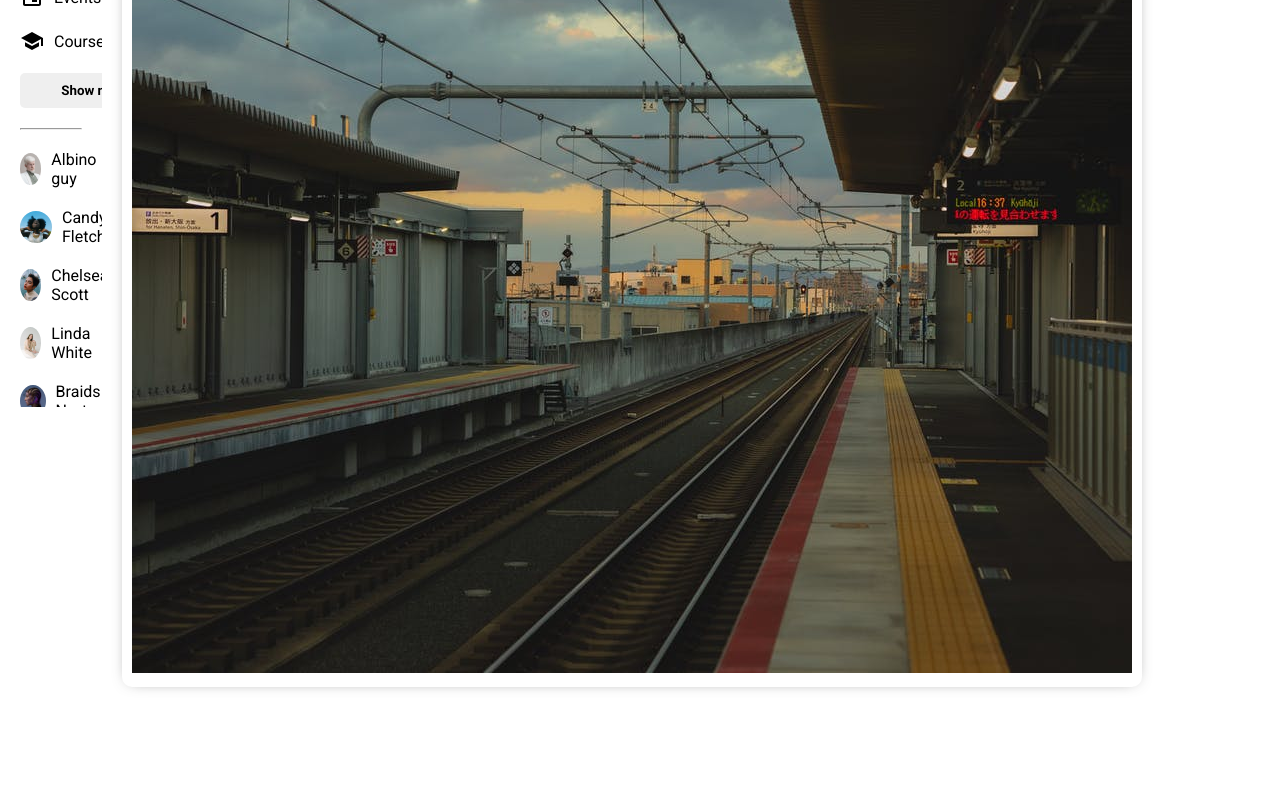
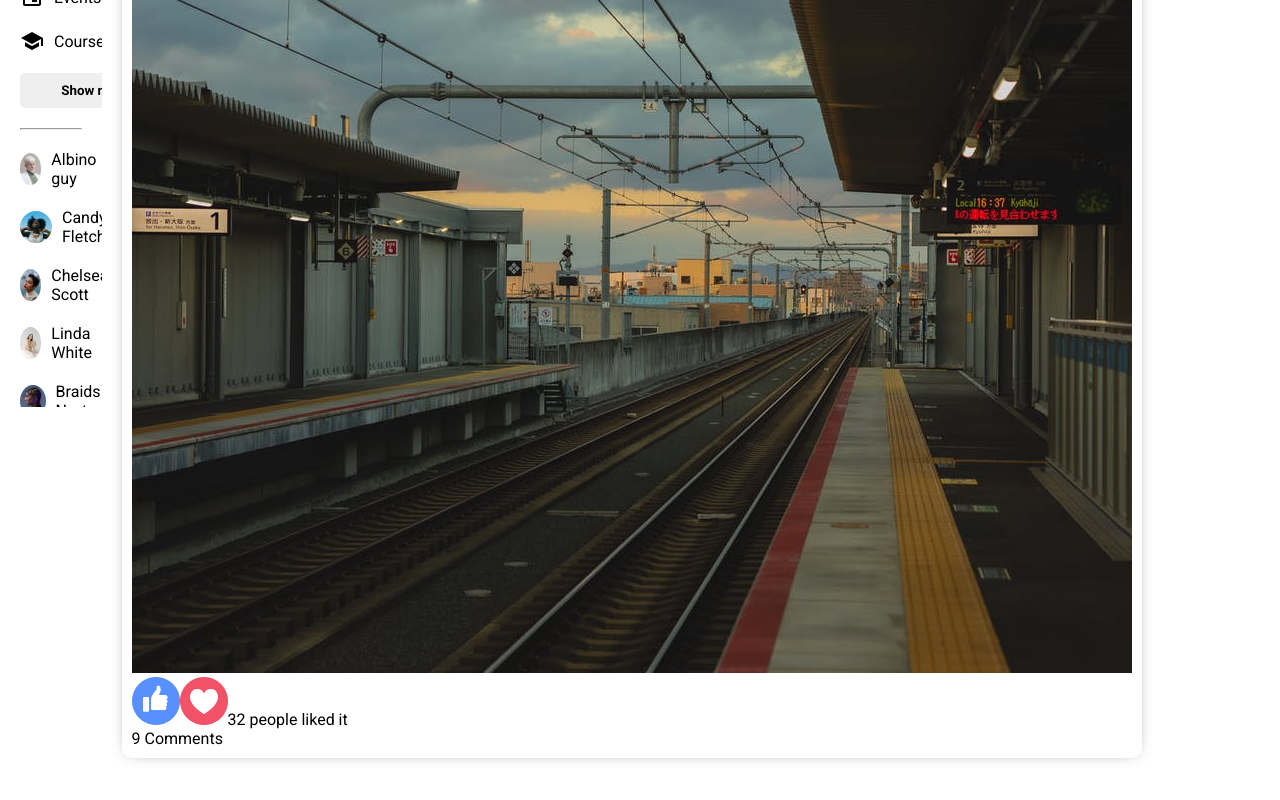
Before and after one commit to mkolade/socialMediaMERNapp, a React (Vite) app in the folder frontend/: page / in a window 1280 px wide. Shown: the part 393-1193 px from the top of the page. Before the commit the page ends 1130 px from the top, so only its background shows below. Built offline with nearby package versions, Linux system fonts and the light colour scheme.

Commit message:
done with the base html for post component.

```diff
--- a/frontend/src/components/Post.jsx
+++ b/frontend/src/components/Post.jsx
@@ -19,7 +19,16 @@ export default function Post() {
           <span className="postText">Hey this is my first Post :)</span>
           <img src="/src/assets/post/1.jpeg" alt="" className="postMainImg" />
         </div>
-        <div className="postBottom"></div>
+        <div className="postBottom">
+          <div className="postBottomLeft">
+            <img className='postLikeIcon' src="/src/assets/like.png" alt="" />
+            <img className='postLikeIcon' src="/src/assets/heart.png" alt="" />
+            <span className="postLikeCounter">32 people liked it</span>
+          </div>
+          <div className="postBottomRight">
+            <spam className="postCommentCounter">9 Comments</spam>
+          </div>
+        </div>
       </div>
     </div>
   )
```
